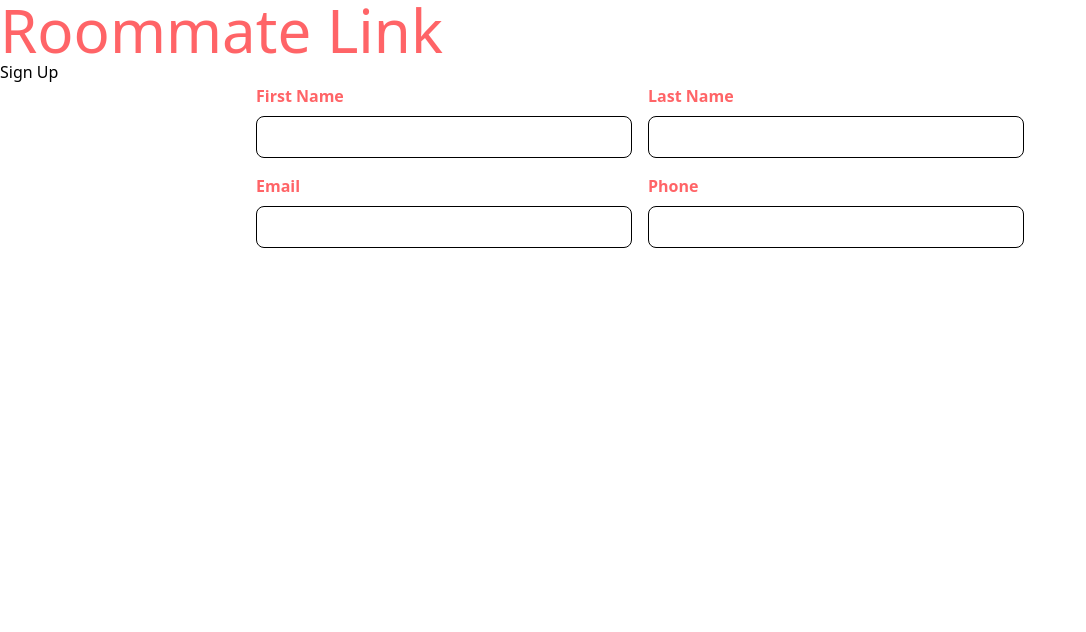
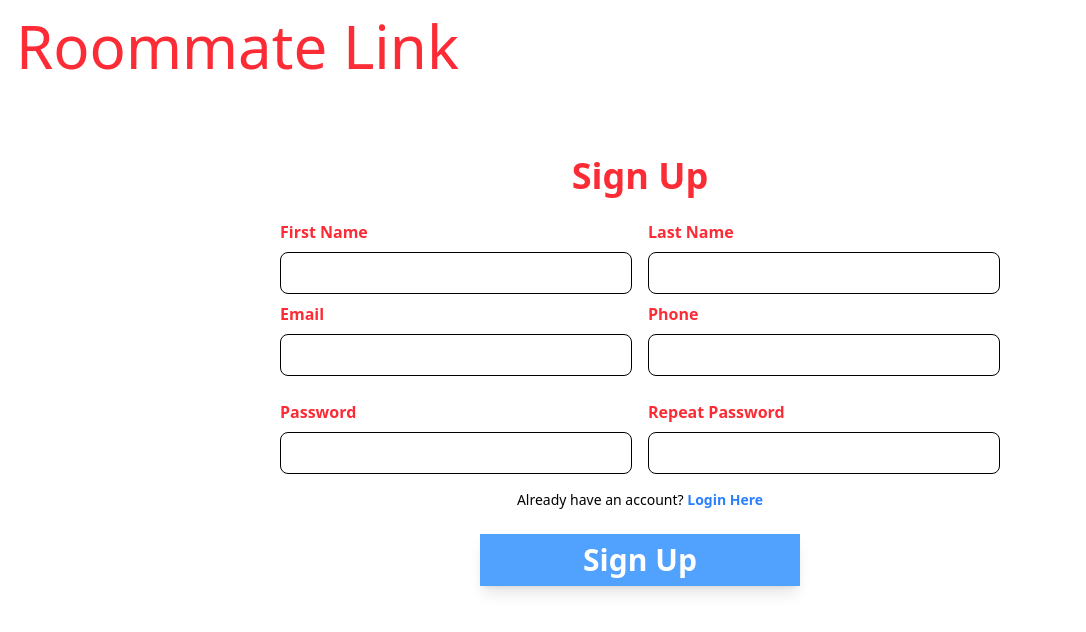
Before and after one commit to Evan-Proulx/RoommateLink-Frontend, a React (Vite) app: page / in a window 1280 px wide. Shown: the top 632 px of the page, without its empty margins (0-1086 px from the left). Built offline with nearby package versions, Linux system fonts and the light colour scheme.

Commit message:
Added all register components to the register page

```diff
--- a/src/Components/Register/Register.tsx
+++ b/src/Components/Register/Register.tsx
@@ -4,24 +4,55 @@ import Email from "./RegisterEmail.tsx";
 import Phone from "./RegisterPhone.tsx";
 
 function Register() {
+    return (
+    <div>
+        {/* Page Title */}
+    <h1 className="text-6xl text-red-500 text-left m-4">Roommate Link</h1>
 
-    return (
-        <div>
-            <h1 className="text-6xl text-red-400 text-left">Roommate Link</h1>
+        {/* Main Form Container */}
+        <div className="max-w-3xl mx-auto p-6 mt-8 bg-white justify-center">
 
-            <div className="align-middle m-0">
-                <h2>Sign Up</h2>
-                    <Name/>
-                <div className="flex flex-row space-x-4 max-w-3xl mx-auto mt-2">
+            {/* Sign Up Heading */}
+            <h2 className="font-bold text-4xl text-red-500 m-6 text-center">Sign Up</h2>
+            <div>
+
+                {/* Name Input Field */}
+                <Name />
+
+                {/* Email and Phone inputs fields */}
+                <div className="flex flex-row space-x-4 mb-6">
                     <Email />
                     <Phone />
                 </div>
 
-                <Password/>
+
+                {/* Password Input Field */}
+                <Password />
+
+
+                {/* If the user already has an account link to Login page */}
+                <div className="mt-4">
+                    <p className="text-sm text-center">
+                        Already have an account?{" "}
+                        <a href="" className="text-blue-500 font-bold hover:underline">
+                            Login Here
+                        </a>
+                    </p>
+                </div>
+
+
+
+                {/* Sign Up Button */}
+                <div className="m-6 text-center">
+                    <button className="bg-blue-400 text-3xl text-white w-full max-w-xs py-2 shadow-lg font-bold  hover:bg-orange-400 hover:scale-105 transform transition-all">
+                        Sign Up
+                    </button>
+
+                </div>
             </div>
-
         </div>
-    )
+    </div>
+    );
 }
 
-export default Register
+export default Register;
--- a/src/Components/Register/RegisterEmail.tsx
+++ b/src/Components/Register/RegisterEmail.tsx
@@ -2,7 +2,7 @@ function Email() {
 
     return (
         <div className="flex flex-col space-y-4 flex-1 mt-2">
-            <label className="font-bold text-red-400 mb-1">Email</label>
+            <label className="font-bold text-red-500 mb-1">Email</label>
             <input
                 type="email"
                 className="border rounded-lg p-2 mt-1 focus:outline-none focus:ring-2 focus:ring-red-500"
--- a/src/Components/Register/RegisterName.tsx
+++ b/src/Components/Register/RegisterName.tsx
@@ -2,7 +2,7 @@ function Name() {
     return (
         <div className="flex flex-row space-x-4 max-w-3xl mx-auto">
             <div className="flex flex-col space-y-4 flex-1">
-                <label className="font-bold text-red-400 mb-1">First Name</label>
+                <label className="font-bold text-red-500 mb-1">First Name</label>
                 <input
                     type="text"
                     className="border rounded-lg p-2 mt-1 focus:outline-none focus:ring-2 focus:ring-red-500"
@@ -10,7 +10,7 @@ function Name() {
             </div>
 
             <div className="flex flex-col space-y-4 flex-1">
-                <label className="font-bold text-red-400 mb-1">Last Name</label>
+                <label className="font-bold text-red-500 mb-1">Last Name</label>
                 <input
                     type="text"
                     className="border rounded-lg p-2 mt-1 focus:outline-none focus:ring-2 focus:ring-red-500"
--- a/src/Components/Register/RegisterPassword.tsx
+++ b/src/Components/Register/RegisterPassword.tsx
@@ -1,10 +1,23 @@
 function Password() {
 
     return (
-        <>
+        <div className="flex flex-row space-x-4 max-w-3xl mx-auto mt-4">
+            <div className="flex flex-col space-y-4 flex-1">
+                <label className="font-bold text-red-500 mb-1">Password</label>
+                <input
+                    type="password"
+                    className="border rounded-lg p-2 mt-1 focus:outline-none focus:ring-2 focus:ring-red-500"
+                />
+            </div>
 
-
-        </>
+            <div className="flex flex-col space-y-4 flex-1">
+                <label className="font-bold text-red-500 mb-1">Repeat Password</label>
+                <input
+                    type="password"
+                    className="border rounded-lg p-2 mt-1 focus:outline-none focus:ring-2 focus:ring-red-500"
+                />
+            </div>
+        </div>
     )
 }
 
--- a/src/Components/Register/RegisterPhone.tsx
+++ b/src/Components/Register/RegisterPhone.tsx
@@ -2,7 +2,7 @@ function Phone() {
 
     return (
         <div className="flex flex-col space-y-4 flex-1 mt-2">
-            <label className="font-bold text-red-400 mb-1">Phone</label>
+            <label className="font-bold text-red-500 mb-1">Phone</label>
             <input
                 type="tel"
                 className="border rounded-lg p-2 mt-1 focus:outline-none focus:ring-2 focus:ring-red-500"
```
